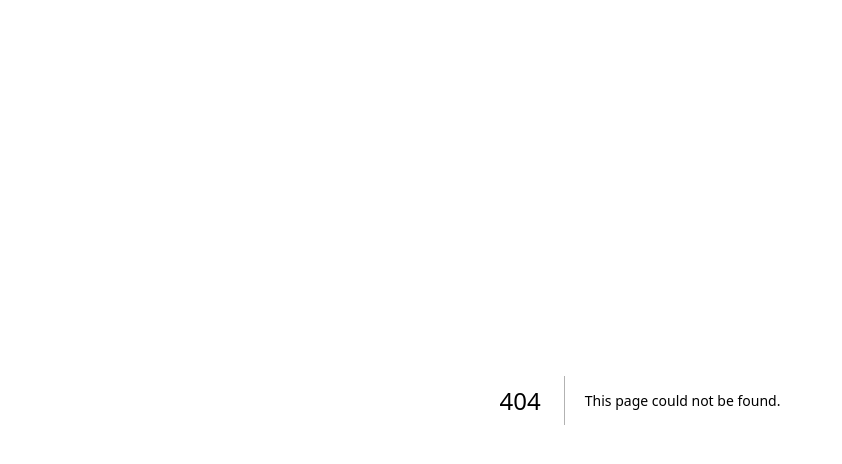
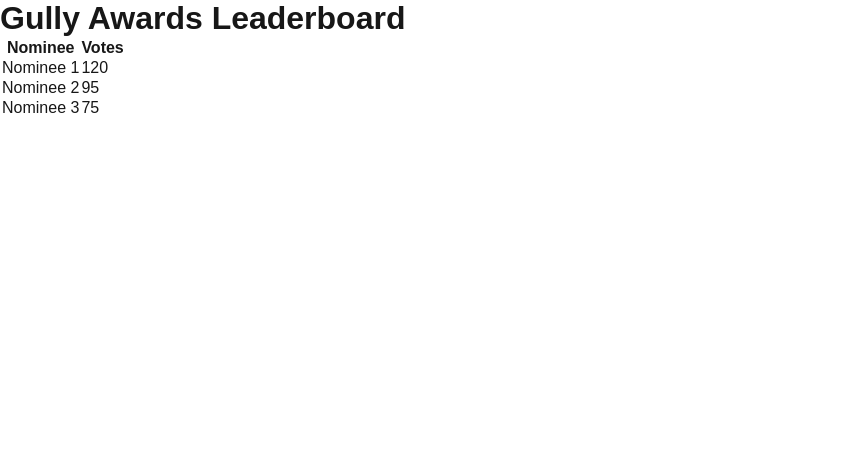
Before and after one commit to onsury/gilli, a Next.js app: page /awards in a window 1280 px wide. Before the commit this address had no page. Shown: the top 464 px of the page, without its empty margins (0-842 px from the left). Built offline with nearby package versions, Linux system fonts and the light colour scheme.

Commit message:
Create public leaderboard page for Gully Awards WhatsApp voting system

```diff
--- /dev/null
+++ b/src/app/awards/page.js
@@ -0,0 +1,35 @@
+// Public Leaderboard Page for Gully Awards WhatsApp Voting System
+
+import React from 'react';
+
+const Leaderboard = () => {
+    const votes = [
+        { name: 'Nominee 1', votes: 120 },
+        { name: 'Nominee 2', votes: 95 },
+        { name: 'Nominee 3', votes: 75 },
+    ];
+
+    return (
+        <div>
+            <h1>Gully Awards Leaderboard</h1>
+            <table>
+                <thead>
+                    <tr>
+                        <th>Nominee</th>
+                        <th>Votes</th>
+                    </tr>
+                </thead>
+                <tbody>
+                    {votes.map((nominee, index) => (
+                        <tr key={index}>
+                            <td>{nominee.name}</td>
+                            <td>{nominee.votes}</td>
+                        </tr>
+                    ))}
+                </tbody>
+            </table>
+        </div>
+    );
+};
+
+export default Leaderboard;
```
